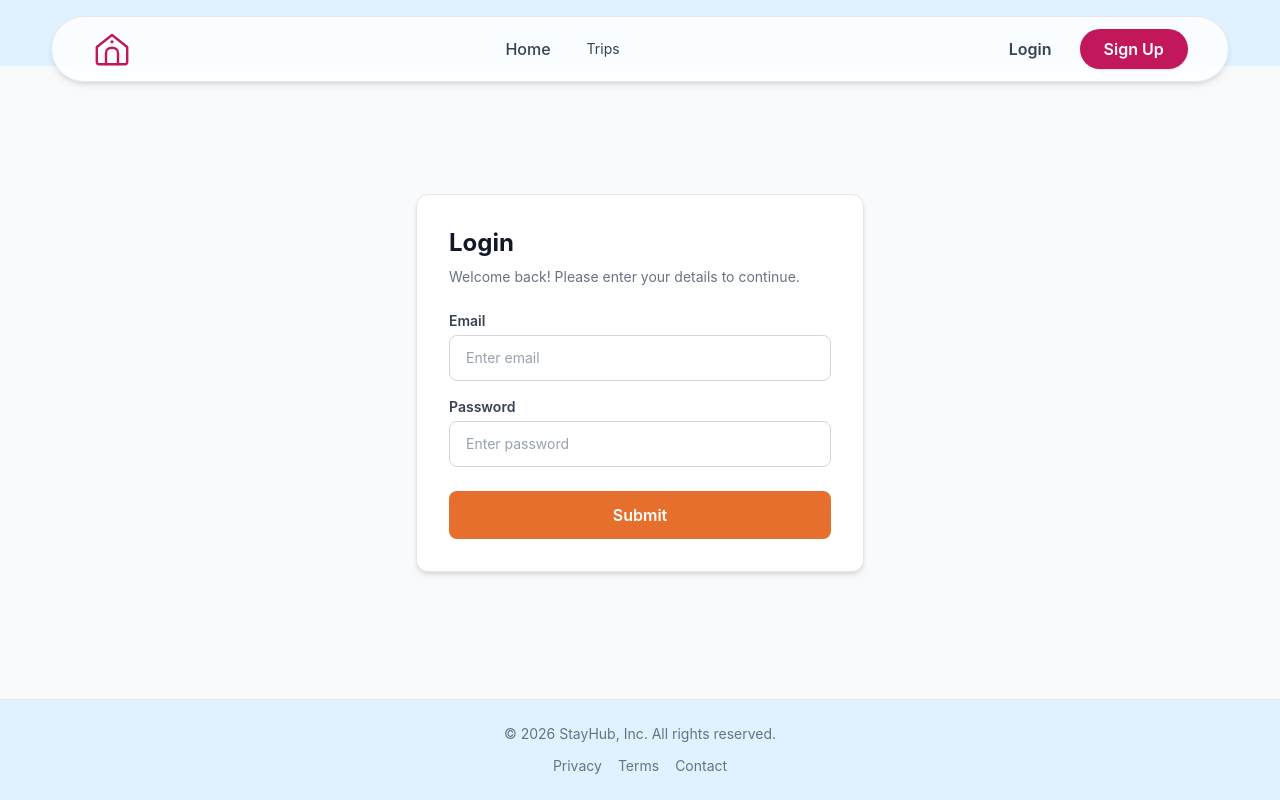
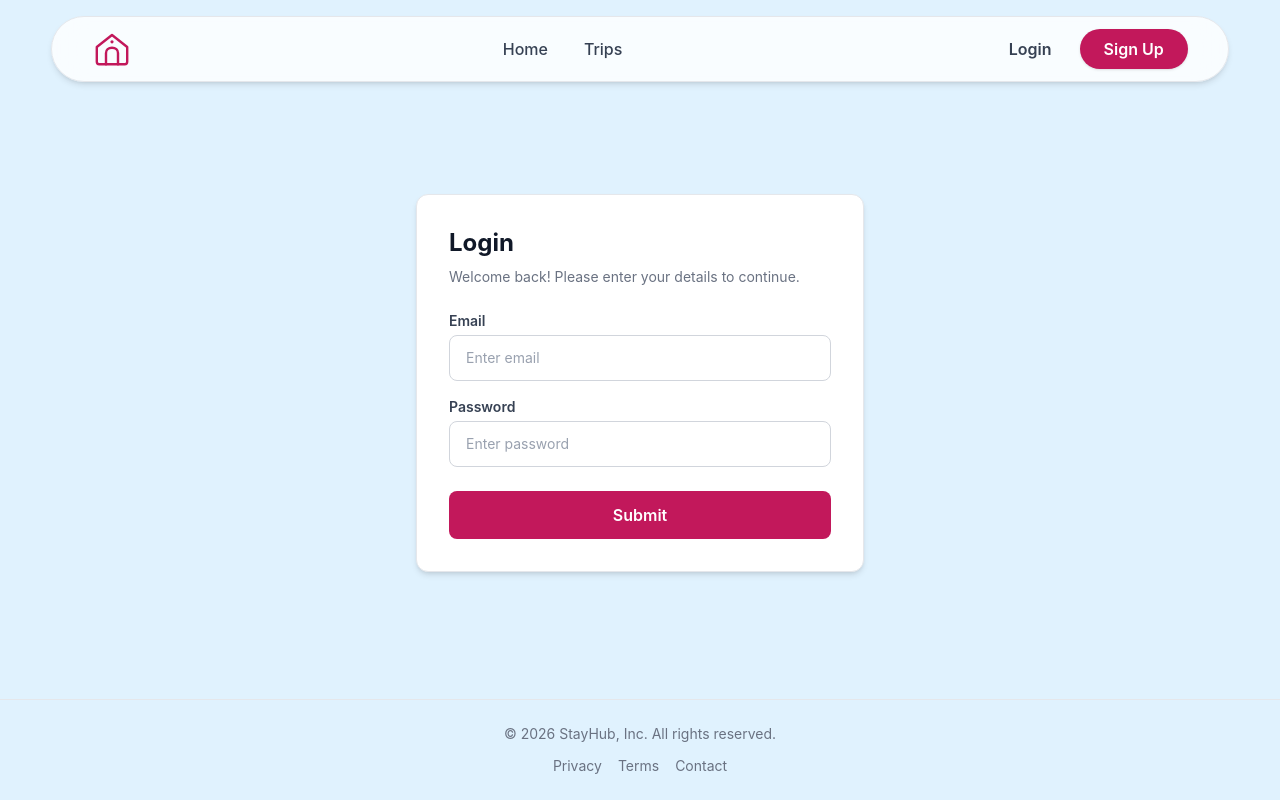
Before and after one commit to sudhirrathod03/Domora, a React (Vite) app in the folder frontend/: page /login in a window 1280 px wide. Built offline with nearby package versions, Linux system fonts and the light colour scheme; no server answers.

Commit message:
fixed styling and color theme

```diff
--- a/frontend/src/components/Navbar.jsx
+++ b/frontend/src/components/Navbar.jsx
@@ -63,7 +63,7 @@ function Navbar() {
 
             <Link
               to="/trips"
-              className="block px-4 py-2 text-sm text-gray-700 hover:bg-gray-100"
+              className="text-gray-700 hover:text-[#C2185B] font-medium px-4 py-2 rounded-full hover:bg-gray-100 transition-all duration-300"
             >
               Trips
             </Link>
--- a/frontend/src/pages/Login.jsx
+++ b/frontend/src/pages/Login.jsx
@@ -31,7 +31,7 @@ function Login() {
   }
 
   return (
-    <div className=" flex flex-grow  items-center justify-center bg-gray-50 p-4">
+    <div className=" flex flex-grow  items-center justify-center bg-[#E0F2FE] p-4">
       <div className="w-full max-w-md bg-white p-6 sm:p-8 rounded-xl shadow-md border border-gray-200">
         <h1 className="text-2xl font-bold text-gray-900 mb-2">Login</h1>
         <p className="text-gray-500 text-sm mb-6">
@@ -52,7 +52,7 @@ function Login() {
               name="email"
               id="email"
               onChange={handleChange}
-              className="mt-1 block w-full px-4 py-3 font-normal text-gray-900 placeholder-gray-400 bg-white border border-gray-300 rounded-lg focus:outline-none focus:border-[#E76F2E] focus:ring-1 focus:ring-[#E76F2E] transition-colors"
+              className="mt-1 block w-full px-4 py-3 font-normal text-gray-900 placeholder-gray-400 bg-white border border-gray-300 rounded-lg focus:outline-none focus:border-[#C2185B] focus:ring-1 focus:ring-[#C2185B] transition-colors"
             />
           </label>
 
@@ -69,11 +69,11 @@ function Login() {
               name="password"
               id="password"
               onChange={handleChange}
-              className="mt-1 block w-full px-4 py-3 font-normal text-gray-900 placeholder-gray-400 bg-white border border-gray-300 rounded-lg focus:outline-none focus:border-[#E76F2E] focus:ring-1 focus:ring-[#E76F2E] transition-colors"
+              className="mt-1 block w-full px-4 py-3 font-normal text-gray-900 placeholder-gray-400 bg-white border border-gray-300 rounded-lg focus:outline-none focus:border-[#C2185B] focus:ring-1 focus:ring-[#C2185B] transition-colors"
             />
           </label>
 
-          <button className="w-full bg-[#E76F2E] hover:opacity-90 text-white text-base font-semibold py-3 px-4 rounded-lg transition-opacity">
+          <button className="w-full bg-[#C2185B] cursor-pointer hover:opacity-90 text-white text-base font-semibold py-3 px-4 rounded-lg transition-opacity">
             Submit
           </button>
         </form>
--- a/frontend/src/pages/Signup.jsx
+++ b/frontend/src/pages/Signup.jsx
@@ -27,7 +27,7 @@ function Signup() {
   }
 
   return (
-    <div className=" flex flex-grow  items-center justify-center bg-gray-50 p-4">
+    <div className=" flex flex-grow  items-center justify-center bg-[#E0F2FE] p-4">
       <div className="w-full max-w-md bg-white p-6 sm:p-8 rounded-xl shadow-md border border-gray-200">
         <h1 className="text-2xl font-bold text-gray-900 mb-2">
           Create an Account
@@ -50,7 +50,7 @@ function Signup() {
               id="name"
               onChange={handleChange}
               value={formData.name}
-              className="mt-1 block w-full px-4 py-3 font-normal text-gray-900 placeholder-gray-400 bg-white border border-gray-300 rounded-lg focus:outline-none focus:border-[#E76F2E] focus:ring-1 focus:ring-[#E76F2E] transition-colors"
+              className="mt-1 block w-full px-4 py-3 font-normal text-gray-900 placeholder-gray-400 bg-white border border-gray-300 rounded-lg focus:outline-none focus:border-[#C2185B] focus:ring-1 focus:ring-[#C2185B] transition-colors"
             />
           </label>
 
@@ -67,7 +67,7 @@ function Signup() {
               id="email"
               onChange={handleChange}
               value={formData.email}
-              className="mt-1 block w-full px-4 py-3 font-normal text-gray-900 placeholder-gray-400 bg-white border border-gray-300 rounded-lg focus:outline-none focus:border-[#E76F2E] focus:ring-1 focus:ring-[#E76F2E] transition-colors"
+              className="mt-1 block w-full px-4 py-3 font-normal text-gray-900 placeholder-gray-400 bg-white border border-gray-300 rounded-lg focus:outline-none focus:border-[#C2185B] focus:ring-1 focus:ring-[#C2185B] transition-colors"
             />
           </label>
 
@@ -84,11 +84,11 @@ function Signup() {
               id="password"
               onChange={handleChange}
               value={formData.password}
-              className="mt-1 block w-full px-4 py-3 font-normal text-gray-900 placeholder-gray-400 bg-white border border-gray-300 rounded-lg focus:outline-none focus:border-[#E76F2E] focus:ring-1 focus:ring-[#E76F2E] transition-colors"
+              className="mt-1 block w-full px-4 py-3 font-normal text-gray-900 placeholder-gray-400 bg-white border border-gray-300 rounded-lg focus:outline-none focus:border-[#C2185B] focus:ring-1 focus:ring-[#C2185B] transition-colors"
             />
           </label>
 
-          <button className="w-full bg-[#E76F2E] hover:opacity-90 text-white text-base font-semibold py-3 px-4 rounded-lg transition-opacity">
+          <button className="w-full bg-[#C2185B] cursor-pointer hover:opacity-90 text-white text-base font-semibold py-3 px-4 rounded-lg transition-opacity">
             Submit
           </button>
         </form>
```
